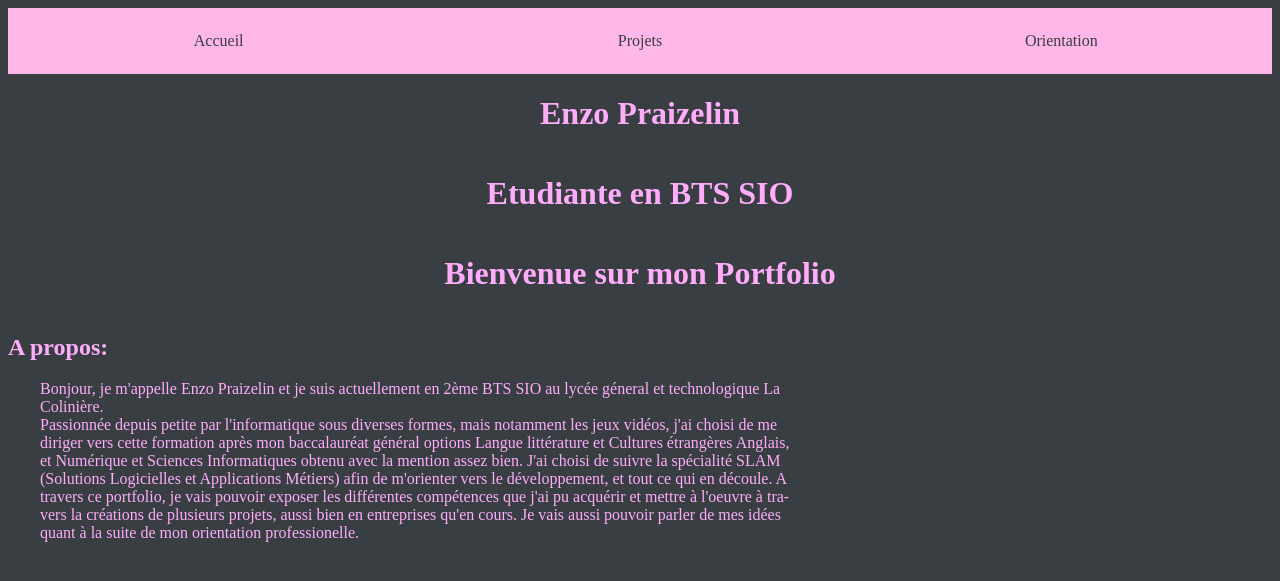
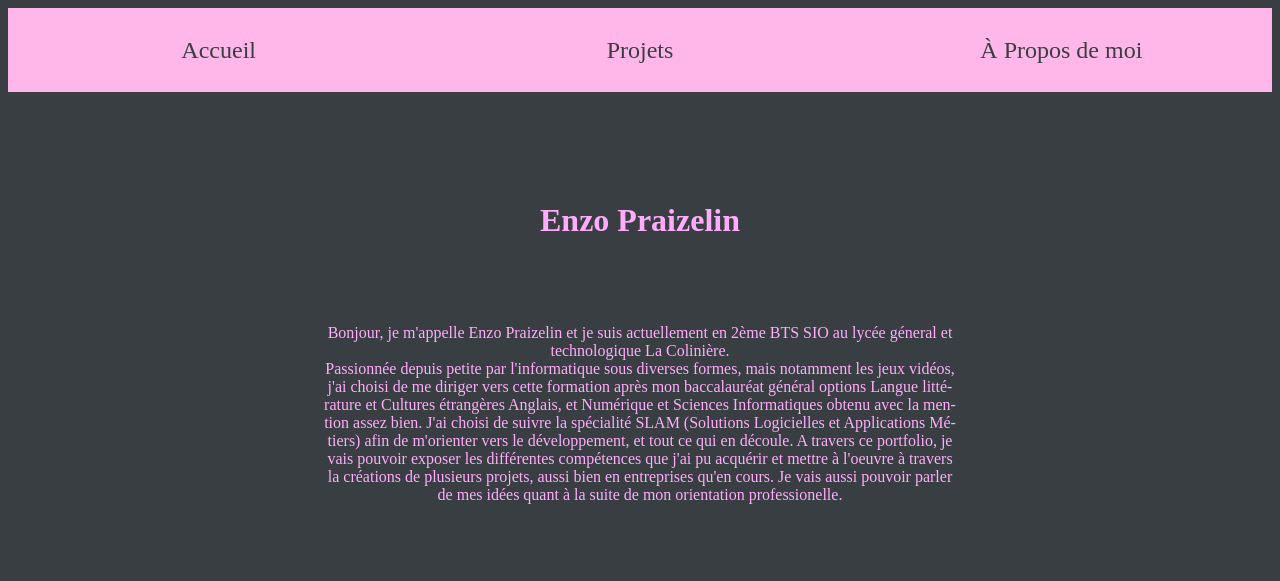
Before and after one commit to jessicalexithymie/jessicalexithymie.github.io, a PHP site: page / in a window 1280 px wide. Shown: the top 581 px of the page. Run offline with PHP 8.4, Linux system fonts and the light colour scheme.

Commit message:
reworked the project in html

```diff
--- a/class/basePage.php
+++ /dev/null
@@ -1,17 +0,0 @@
-<?php
-?>
-<!DOCTYPE html>
-<html lang="fr">
-    <head>
-        <meta charset="UTF-8">
-        <title>Jessica</title>
-        <link href="../style/style.css" rel="stylesheet"/>
-    </head>
-    <body>
-    <header>
-        <div class="navbar_main">
-            <div class="navbar_elem"><a class="navbar_link" href="/index.php">Accueil</a></div>
-            <div class="navbar_elem"><a class="navbar_link" href="/projets.php">Projets</a></div>
-            <div class="navbar_elem"><a class="navbar_link" href="">Orientation</a></div>
-        </div>
-    </header>
--- /dev/null
+++ b/index.html
@@ -0,0 +1,32 @@
+<!DOCTYPE html>
+<html lang="fr">
+    <head>
+        <meta charset="UTF-8">
+        <title>Accueil</title>
+        <link href="style/style.css" rel="stylesheet"/>
+    </head>
+    <body>
+    <header>
+        <div class="navbar_main">
+            <div class="navbar_elem"><a class="navbar_link" href="index.html">Accueil</a></div>
+            <div class="navbar_elem"><a class="navbar_link" href="projets.html">Projets</a></div>
+            <div class="navbar_elem"><a class="navbar_link" href="aboutme.html">À Propos de moi</a></div>
+        </div>
+    </header>
+
+    <div class="homepage_main">
+        <div class="homepage_title">
+            <h1>Enzo Praizelin</h1>
+        </div>
+        <div class="homepage_a_propos_area">
+            <div class="homepage_a_propos_text_area1">
+                Bonjour, je m'appelle Enzo Praizelin et je suis actuellement en 2ème BTS SIO au lycée géneral et technologique La Colinière.
+                <br>
+                Passionnée depuis petite par l'informatique sous diverses formes, mais notamment les jeux vidéos, j'ai choisi de me diriger vers cette formation après mon baccalauréat général options Langue littérature et Cultures étrangères Anglais, et Numérique et Sciences Informatiques obtenu avec la mention assez bien.
+                J'ai choisi de suivre la spécialité SLAM (Solutions Logicielles et Applications Métiers) afin de m'orienter vers le développement, et tout ce qui en découle.
+                A travers ce portfolio, je vais pouvoir exposer les différentes compétences que j'ai pu acquérir et mettre à l'oeuvre à travers la créations de plusieurs projets, aussi bien en entreprises qu'en cours. Je vais aussi pouvoir parler de mes idées quant à la suite de mon orientation professionelle.
+            </div>
+        </div>
+    </div>
+</body>
+</html>
--- a/index.php
+++ /dev/null
@@ -1,23 +0,0 @@
-<?php
-include("class/basePage.php")
-?>
-
-<div class="homepage_main">
-    <div class="homepage_title">
-    <h1>Enzo Praizelin</h1>
-        <h1>Etudiante en BTS SIO</h1>
-        <h1>Bienvenue sur mon Portfolio</h1>
-    </div>
-    <div class="homepage_a_propos_area">
-        <div class="homepage_a_propos_title">
-            <h2>A propos:</h2>
-        </div>
-        <div class="homepage_a_propos_text_area1">
-Bonjour, je m'appelle Enzo Praizelin et je suis actuellement en 2ème BTS SIO au lycée géneral et technologique La Colinière.
-            <br>
-            Passionnée depuis petite par l'informatique sous diverses formes, mais notamment les jeux vidéos, j'ai choisi de me diriger vers cette formation après mon baccalauréat général options Langue littérature et Cultures étrangères Anglais, et Numérique et Sciences Informatiques obtenu avec la mention assez bien.
-            J'ai choisi de suivre la spécialité SLAM (Solutions Logicielles et Applications Métiers) afin de m'orienter vers le développement, et tout ce qui en découle.
-            A travers ce portfolio, je vais pouvoir exposer les différentes compétences que j'ai pu acquérir et mettre à l'oeuvre à travers la créations de plusieurs projets, aussi bien en entreprises qu'en cours. Je vais aussi pouvoir parler de mes idées quant à la suite de mon orientation professionelle.
-        </div>
-    </div>
-</div>
--- a/style/style.css
+++ b/style/style.css
@@ -8,19 +8,24 @@ body {
     justify-content: space-around;
     width:100%;
     background-color:#ffb7e9;
-    height:66px;
+    height:84px;
+    margin-bottom:7%;
 }
 .navbar_elem{
     display:flex;
     flex-flow:column;
     justify-content:space-around;
     align-items: center;
-    width:20%;
+    width:34%;
     height:100%;
     color:#383E42;
 }
 .navbar_elem:hover{
-    background-color:#ffb7c5;
+    background-color:#ffd1f1;
+
+}
+.navbar_link:hover{
+    color:#fdf5e6;
 }
 .navbar_link{
     text-decoration:none;
@@ -30,6 +35,7 @@ body {
     justify-content:space-around;
     align-items:center;
     color:#383E42;
+    font-size:150%
 }
 .homepage_main{
     width:100%;
@@ -44,6 +50,7 @@ body {
     flex-flow:column;
     justify-content: flex-start;
     align-items:center;
+    margin-bottom:5%
 
 }
 .homepage_a_propos_area{
@@ -51,7 +58,7 @@ body {
     display:flex;
     flex-flow:column;
     justify-content:center;
-    align-content:space-around;
+    align-items:center;
 }
 .homepage_a_propos_title{
     width:100%;
@@ -65,52 +72,21 @@ body {
     display:flex;
     flex-flow:row;
     justify-content:space-around;
-    align-items:flex-start;
+    align-items:center;
 }
 .homepage_a_propos_text_area1{
-    width:60%;
-    margin-left:2em;
+    width:50%;
     display:flex;
-    flex-flow:row;
-    justify-self: flex-start;
-    justify-content: space-around;
-    align-items:center;
-    -webkit-hyphens: auto;
     hyphens: auto;
+    text-align: center;
+    vertical-align: middle;
 }
-.formation_title{
+.formation_main{
     width:100%;
     display:flex;
     flex-flow:column;
-    justify-content: flex-start;
-    align-items:flex-start;
-}
-.formation_body{
-    width:100%;
-    display:flex;
-    flex-flow:row;
     justify-content:space-around;
-    align-items:flex-start;
-}
-.body_slam{
-    width:60%;
-    display:flex;
-    flex-flow:row;
-    justify-self: flex-start;
-    justify-content: space-around;
-    align-items:center;
-    -webkit-hyphens: auto;
-    hyphens: auto;
-}
-.body_sisr{
-    width:60%;
-    display:flex;
-    flex-flow:row;
-    justify-self: flex-start;
-    justify-content: space-around;
-    align-items:center;
-    -webkit-hyphens: auto;
-    hyphens: auto;
+    align-content:space-between;
 }
 .projets-main{
     width:100%;
@@ -125,6 +101,7 @@ body {
     flex-flow:column;
     justify-content: center;
     align-items:center;
+    margin-bottom:5%;
 }
 .projets-list-area{
     width:100%;
@@ -140,7 +117,7 @@ body {
     justify-content:space-around;
 }
 .projets-list-elem{
-    width:100%;
+    width:25%;
     display:flex;
     flex-flow:column;
     justify-content:flex-start;
@@ -148,8 +125,10 @@ body {
     text-decoration:none;
 }
 .projets-link{
-    width:15%;
+    width:100%;
     text-decoration:none;
     color:#ffb7e9;
     display:flex;
+    justify-content:center;
+    font-size:120%;
 }
```
Also changed, not shown: aboutme.html (added, +15 -0 lines), hackatinnov.html (added, +15 -0 lines), ministages.html (added, +15 -0 lines), projets.html (added, +35 -0 lines), projets.php (deleted, +0 -21 lines), workload.html (added, +15 -0 lines).
